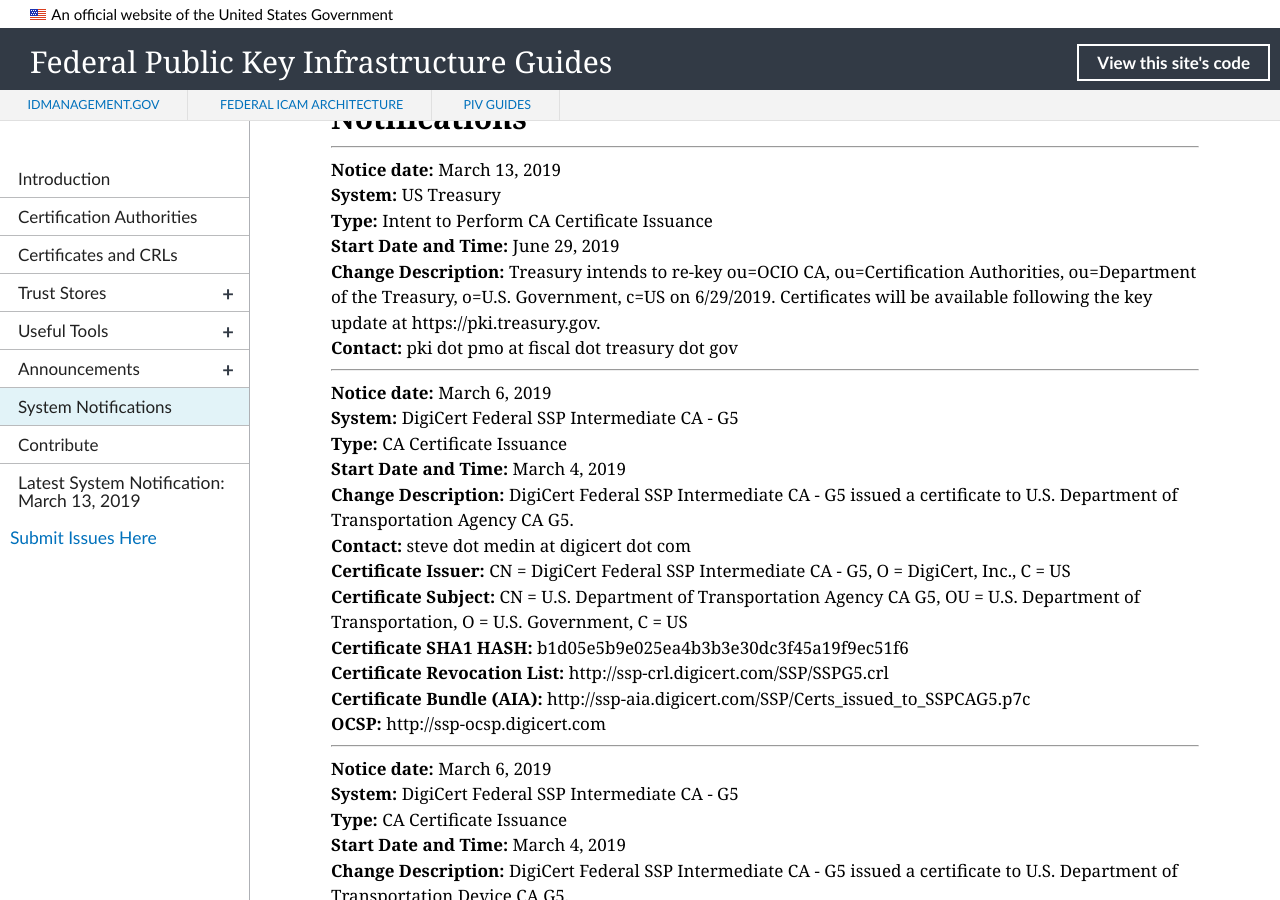
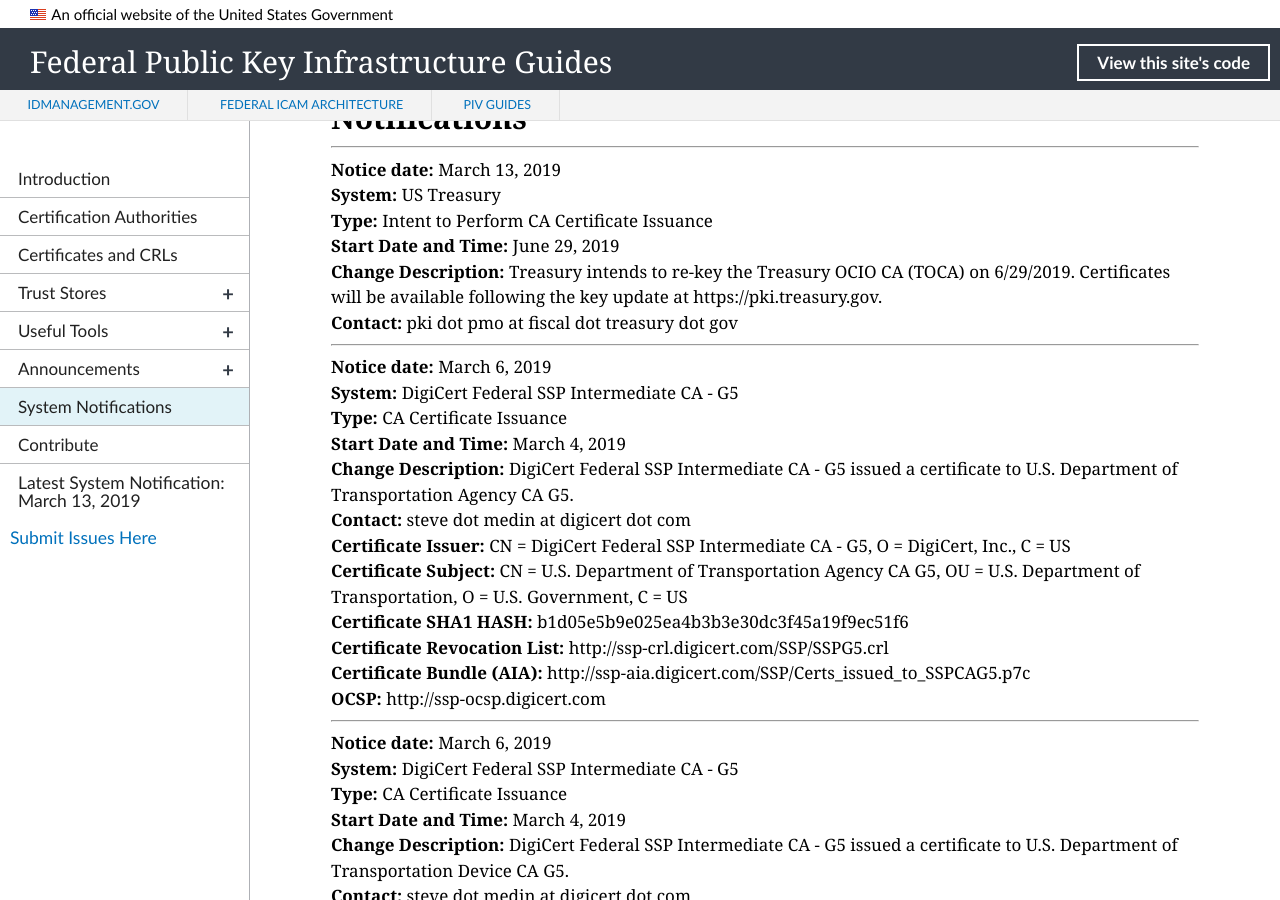
Before and after one commit to GSA/fpki-guides, a Jekyll site: the page built from pages/fpki_notifications.md, in a window 1280 px wide and 900 px high, scrolled down 774 px. Built offline with Jekyll 4.4.1, drawn with Linux system fonts in a browser that asks for light colours; nearby versions of some CDN libraries; library files that are not in the unit come from our copies.

Commit message:
treasury toca
missed the subject reference in the description
moved to subject area

```diff
--- a/_data/notifications.yml
+++ b/_data/notifications.yml
@@ -767,11 +767,11 @@
   change_type: Intent to Perform CA Certificate Issuance
   start_datetime: June 29, 2019
   system: US Treasury
-  change_description: Treasury intends to re-key ou=OCIO CA, ou=Certification Authorities, ou=Department of the Treasury, o=U.S. Government, c=US on 6/29/2019. Certificates will be available following the key update at https://pki.treasury.gov.
+  change_description: Treasury intends to re-key the Treasury OCIO CA (TOCA) on 6/29/2019. Certificates will be available following the key update at https://pki.treasury.gov.
   contact: pki dot pmo at fiscal dot treasury dot gov
   ca_certificate_hash:
   ca_certificate_issuer:
-  ca_certificate_subject:
+  ca_certificate_subject: ou=OCIO CA, ou=Certification Authorities, ou=Department of the Treasury, o=U.S. Government, c=US
   cdp_uri:
   aia_uri:
   sia_uri:
```
